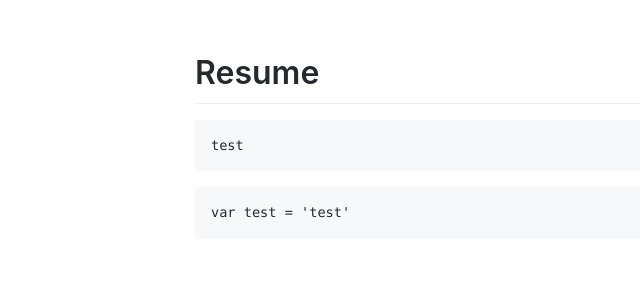
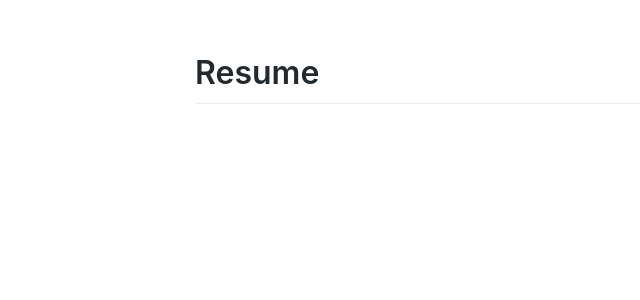
Before and after one commit to davidkoojohn/davidkoojohn.github.io, a Jekyll site: the page built from resume.md, in a window 1280 px wide. Shown: the top 300 px of the page, without its empty margins (0-640 px from the left). Built offline with Jekyll 4.4.1, drawn with Linux system fonts in a browser that asks for light colours; comment, search, counter and statistics services are not loaded.

Commit message:
update link css agina

````diff
--- a/_layouts/empty.html
+++ b/_layouts/empty.html
@@ -25,8 +25,7 @@
   <title>{% if page.title %}{{ page.title }} | {% endif %}{{ site.title }}</title>
   <link rel="alternate" type="application/rss+xml" title="John Kuo` blog" href="https://davidkoojohn.github.io/share/">
   <link rel="icon" href="{{ '/favicon.png' | relative_url }}" sizes="32x32">
-
-  {% if page.url == '/resume' || page.url == '/resume/' %}
+  {% if page.url == '/resume' %}
   <link rel="stylesheet" href="{{ '/assets/stylesheets/markdown.css' | relative_url }}">
   {% endif %}
   <script defer src="{{ '/assets/javascript/AnchorScroller.js' | relative_url }}"></script>
--- a/resume.md
+++ b/resume.md
@@ -4,11 +4,3 @@ title: Resume
 ---
 
 # Resume
-
-```
-test
-```
-
-```javascript
-var test = 'test'
-```
````
